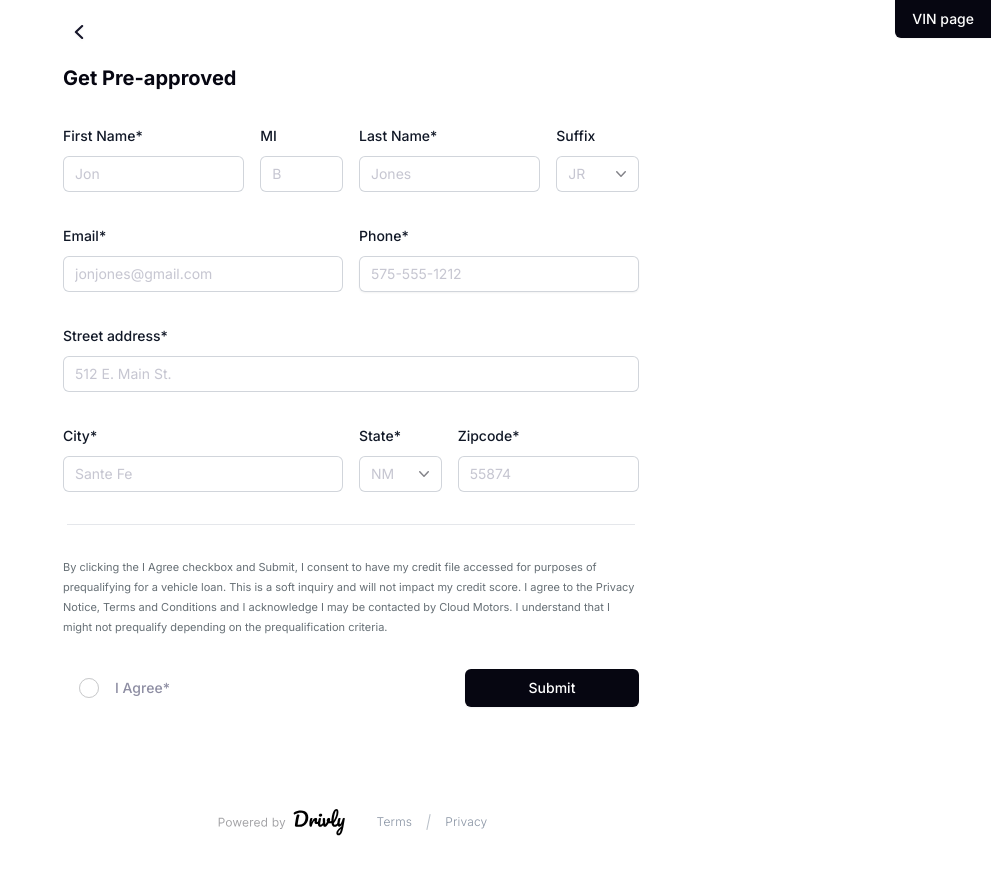
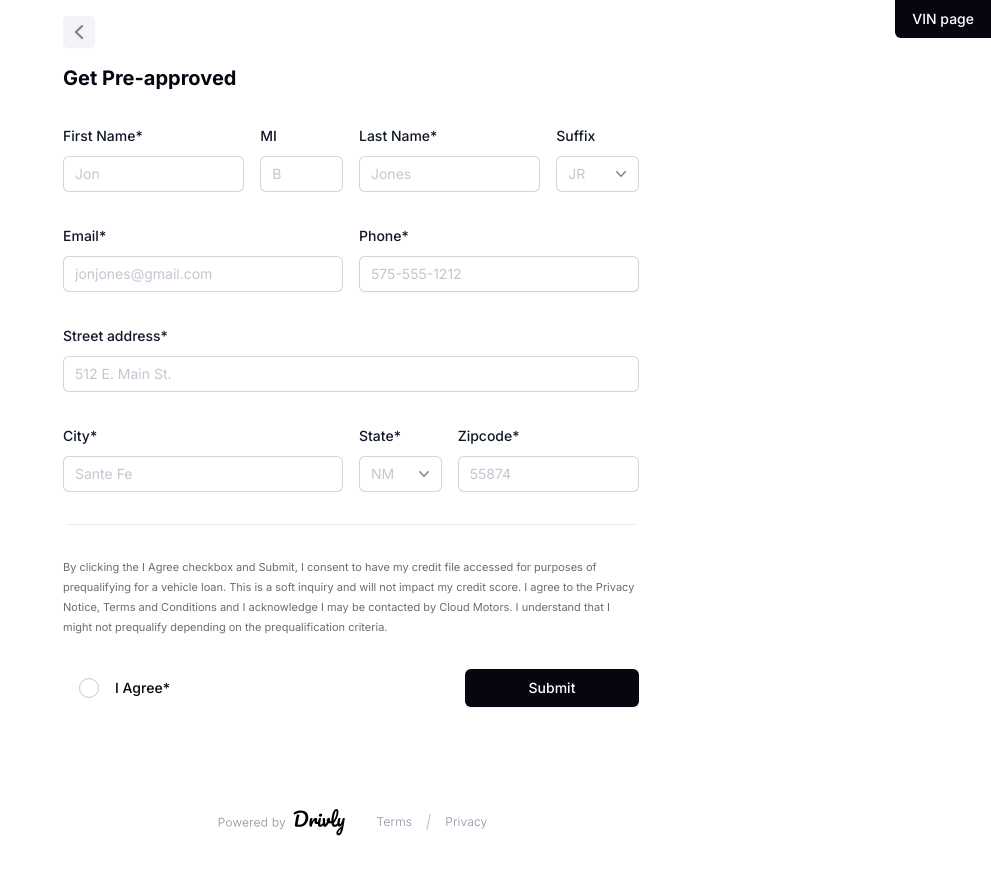
Before and after one commit to drivly/pre-approval, a Next.js app: page / in a window 1280 px wide. Shown: the whole page, without its empty margins (289-1280 px from the left). Built offline with nearby package versions, Linux system fonts and the light colour scheme.

Commit message:
ui updates

```diff
--- a/src/components/Backarrow.tsx
+++ b/src/components/Backarrow.tsx
@@ -4,18 +4,17 @@ import { ChevronLeftIcon } from '@heroicons/react/20/solid'
 import { usePathname, useRouter, useSearchParams } from 'next/navigation'
 
 const Backarrow = () => {
-  const searchParams = useSearchParams()
   const pathname = usePathname()
   const isHome = pathname === '/'
-  const cancelUrl = searchParams.get('cancelUrl')?.toString()
   const router = useRouter()
+
   return (
     <button
       onClick={() => router.back()}
       className={`${
-        isHome ? '-top-6 left-4 my-2 sm:left-8' : 'left-4 top-4 sm:left-8 lg:top-[92px]'
-      } absolute z-50 grid h-8 w-8 place-content-center place-items-center rounded-[5px] border-none outline-none ring-0 drop-shadow-sm hover:bg-[#8792A2]/10 active:outline-none`}>
-      <ChevronLeftIcon className='h-7 w-7 text-DETAIL__BLACK' />
+        isHome ? '-top-6 left-4 my-2 sm:left-8' : 'left-4 top-4 sm:left-8 lg:top-[104px]'
+      } absolute z-50 grid h-8 w-8 place-content-center place-items-center rounded-[5px] border-none outline-none ring-0 drop-shadow-sm bg-[#8792A2]/10 active:outline-none`}>
+      <ChevronLeftIcon className='h-7 w-7 text-DETAIL__BLACK/50' />
     </button>
   )
 }
--- a/src/components/VehicleCard.tsx
+++ b/src/components/VehicleCard.tsx
@@ -35,7 +35,7 @@ export default function VehicleCard({ hasVin, vehicle }: Props) {
           className='absolute h-full w-full object-cover'
         />
       </div>
-      <div className='hidden  lg:block lg:pl-8 lg:pr-16'>
+      <div className='hidden  lg:block lg:pl-[29px] lg:pr-16'>
         <Footer hasVin={hasVin} />
       </div>
     </div>
--- a/src/form-inputs/RadioInput.tsx
+++ b/src/form-inputs/RadioInput.tsx
@@ -74,10 +74,7 @@ export default function RadioInput(props: any) {
               </motion.div>
             </motion.div>
             <RadioGroup.Label as='label' className='text-sm leading-6'>
-              <span
-                className={`${
-                  field.value ? 'text-skin-base' : 'text-[#8E8EA3]'
-                } font-medium transition-all duration-150 ease-out`}>
+              <span className='font-medium text-DRIVLY transition-all duration-150 ease-out'>
                 {label}
               </span>
             </RadioGroup.Label>
```
Also changed, not shown: public/CloudMotorsLogoDark.svg (added).
